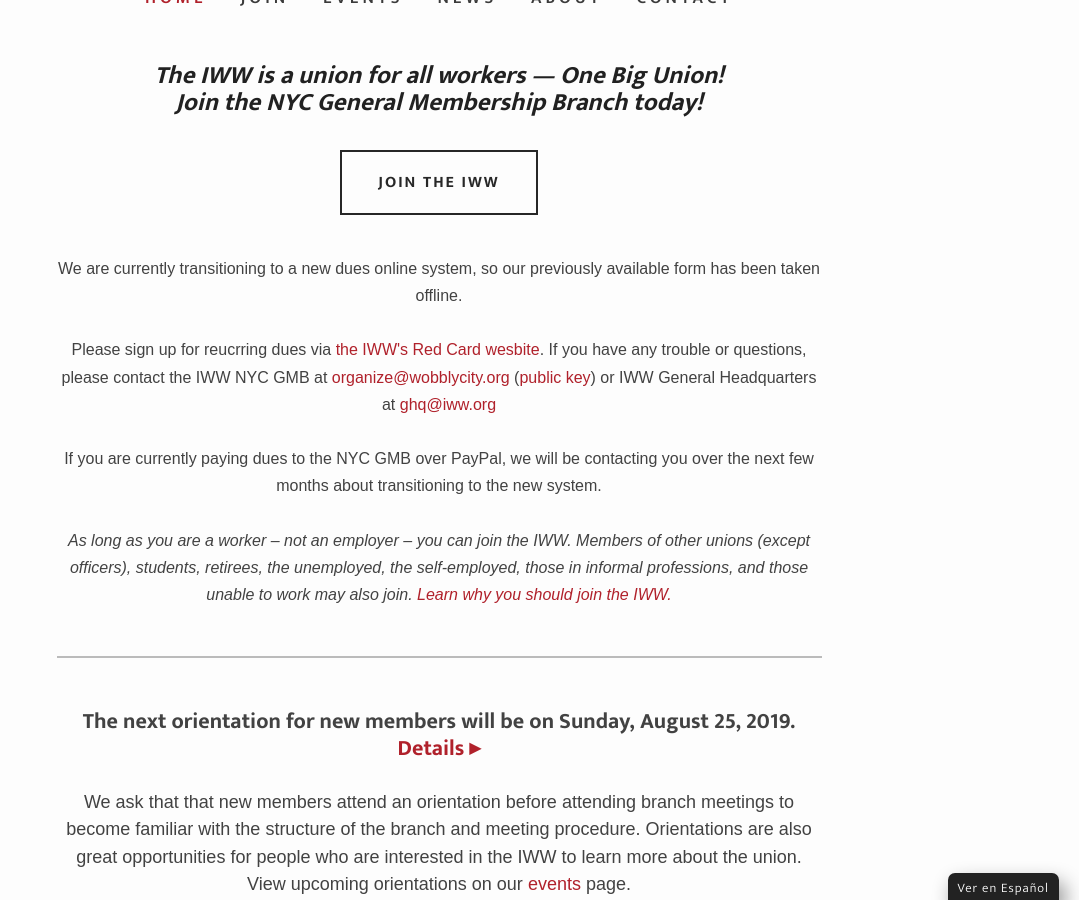
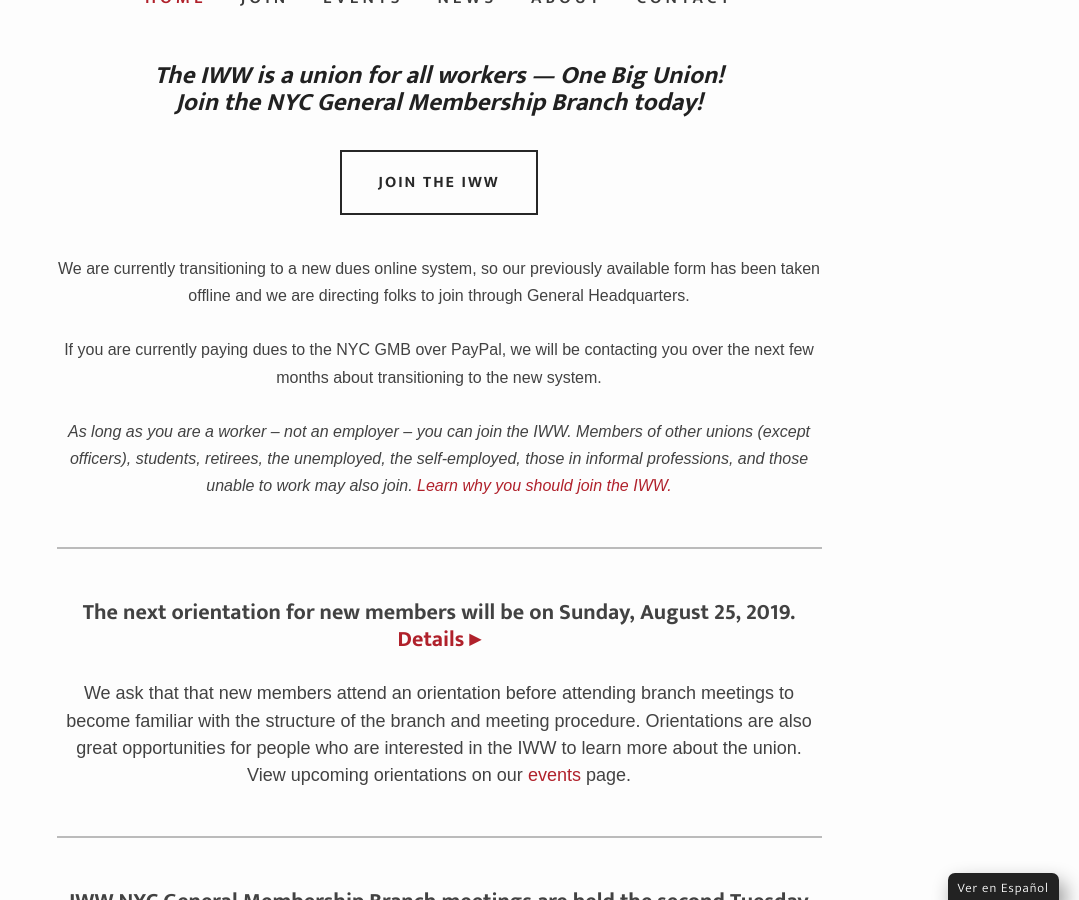
Before and after one commit to IWW-NYC-GMB/iww.nyc, a Jekyll site: the page built from index.html, in a window 1280 px wide and 900 px high, scrolled down 635 px. Shown: the whole window, without its empty margins (201-1280 px from the left). Built offline with Jekyll 4.4.1, drawn with Linux system fonts in a browser that asks for light colours; some web fonts are replaced.

Commit message:
Update index.html

```diff
--- a/index.html
+++ b/index.html
@@ -14,8 +14,7 @@
 
   </div><br>
   <p style="text-align:center;">
-    We are currently transitioning to a new dues online system, so our previously available form has been taken offline.<br><br>
-    Please sign up for reucrring dues via <a href="https://redcard.iww.org/user/register">the IWW's Red Card wesbite</a>. If you have any trouble or questions, please contact the IWW NYC GMB at <a href="mailto:organize@wobblycity.org">organize@wobblycity.org</a> (<a href="https://wobblycity.org/assets/keys/publickey.organize@wobblycity.org.asc">public key</a>) or IWW General Headquarters at <a href="ghq@iww.org">ghq@iww.org</a><br><br>
+    We are currently transitioning to a new dues online system, so our previously available form has been taken offline and we are directing folks to join through General Headquarters.<br><br>
     If you are currently paying dues to the NYC GMB over PayPal, we will be contacting you over the next few months about transitioning to the new system.<br><br>
     <em>As long as you are a worker – not an employer – you can join the IWW. Members of other unions (except officers), students, retirees, the unemployed, the self-employed, those in informal professions, and those unable to work may also join. <a href="{{ site.baseurl }}/why-join">Learn why you should join the IWW.</a></em><br><br>
   </p>
```
